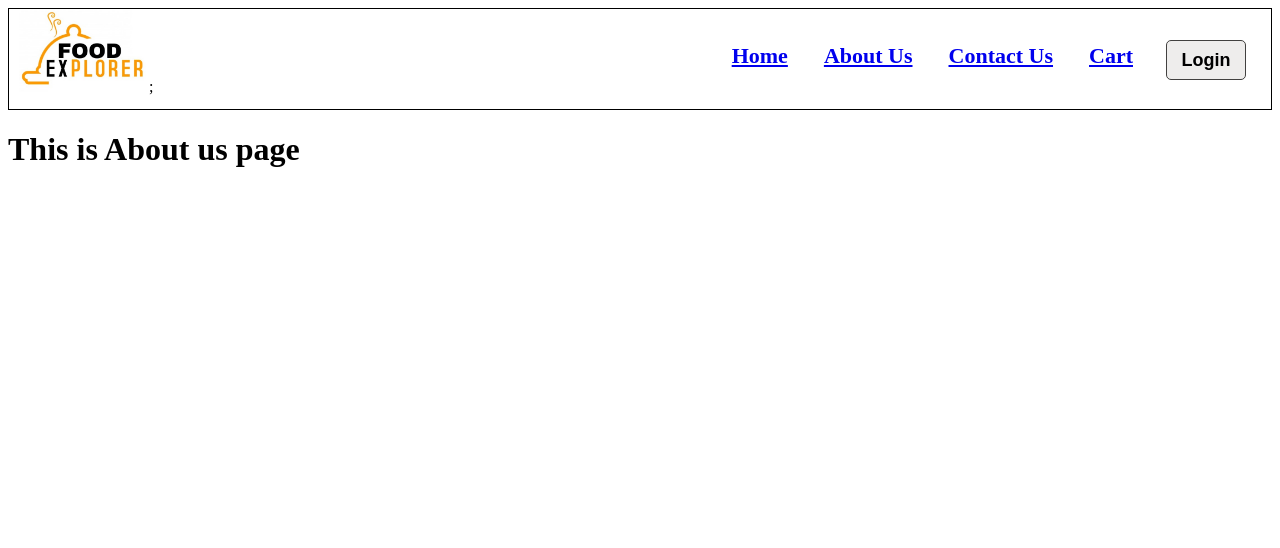
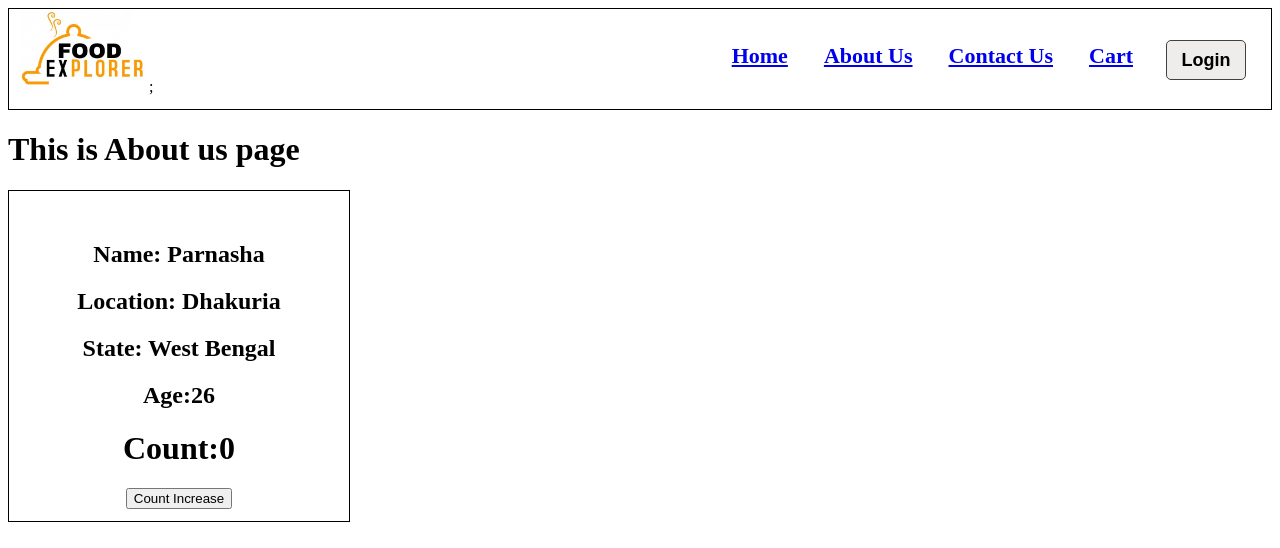
Before and after one commit to senparnasha/react_learning, a React (Vite) app: page /about in a window 1280 px wide. Shown: the top 548 px of the page. Built offline with nearby package versions, Linux system fonts and the light colour scheme.

Commit message:
about us page

```diff
--- a/index.css
+++ b/index.css
@@ -103,3 +103,12 @@
   margin: 15px;
   display: flex;
 }
+
+.user-card{
+  height:300px;
+  width: 340px;
+  border:1px solid black;
+  text-align: center;
+  padding-top:30px ;
+
+}
--- a/src/components/AboutUs.js
+++ b/src/components/AboutUs.js
@@ -1,9 +1,11 @@
 import React from 'react'
+import User from './User'
 
 const AboutUs = () => {
   return (
     <div>
      <h1>This is About us page</h1>
+     <User/>
     </div>
   )
 }
--- /dev/null
+++ b/src/components/User.js
@@ -0,0 +1,26 @@
+import React from "react";
+import {useState} from"react"
+
+
+
+const User=()=>{
+    const [count,setCount]=useState(0)
+    const handleIncrease=()=>{
+      const x=count+1
+        setCount(x)
+    }
+    return(
+        <>
+        <div className="user-card">
+        <h2>Name: Parnasha</h2>
+        <h2>Location: Dhakuria</h2>
+        <h2>State: West Bengal</h2>
+        <h2>Age:26</h2>
+        <h1>Count:{count}</h1>
+        <button onClick={handleIncrease}>Count Increase</button>
+        </div>
+        </>
+    )
+}
+
+export default User;
```
